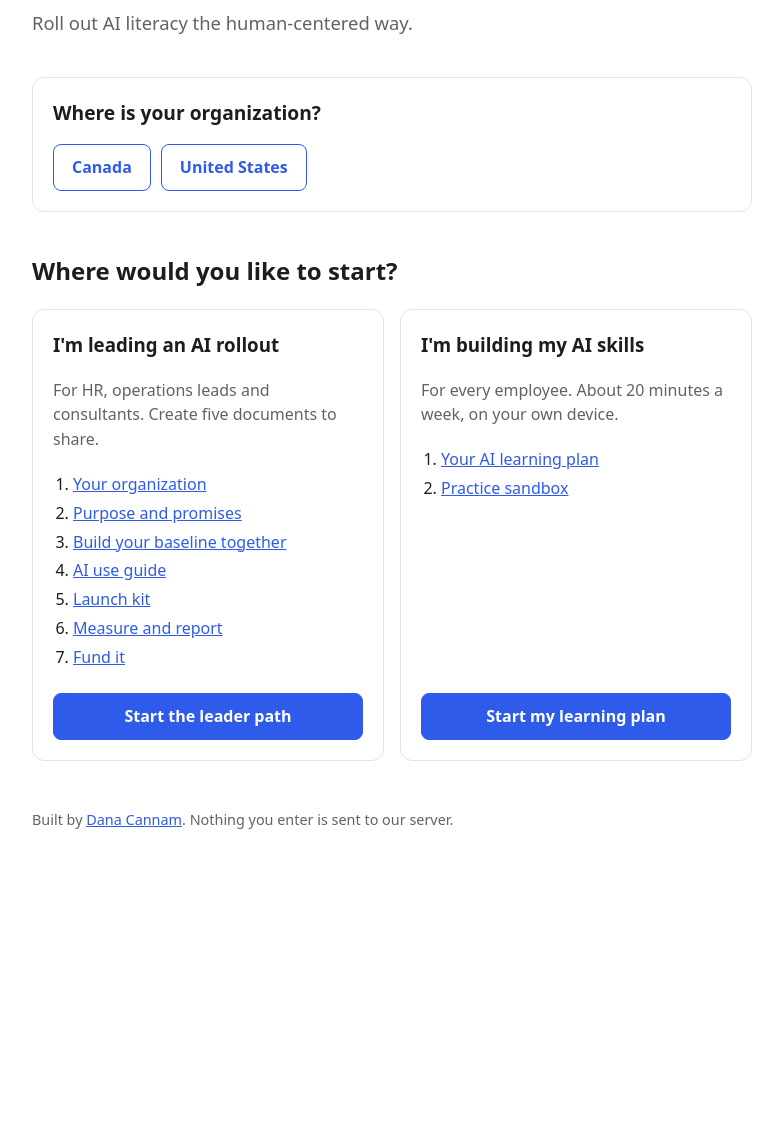
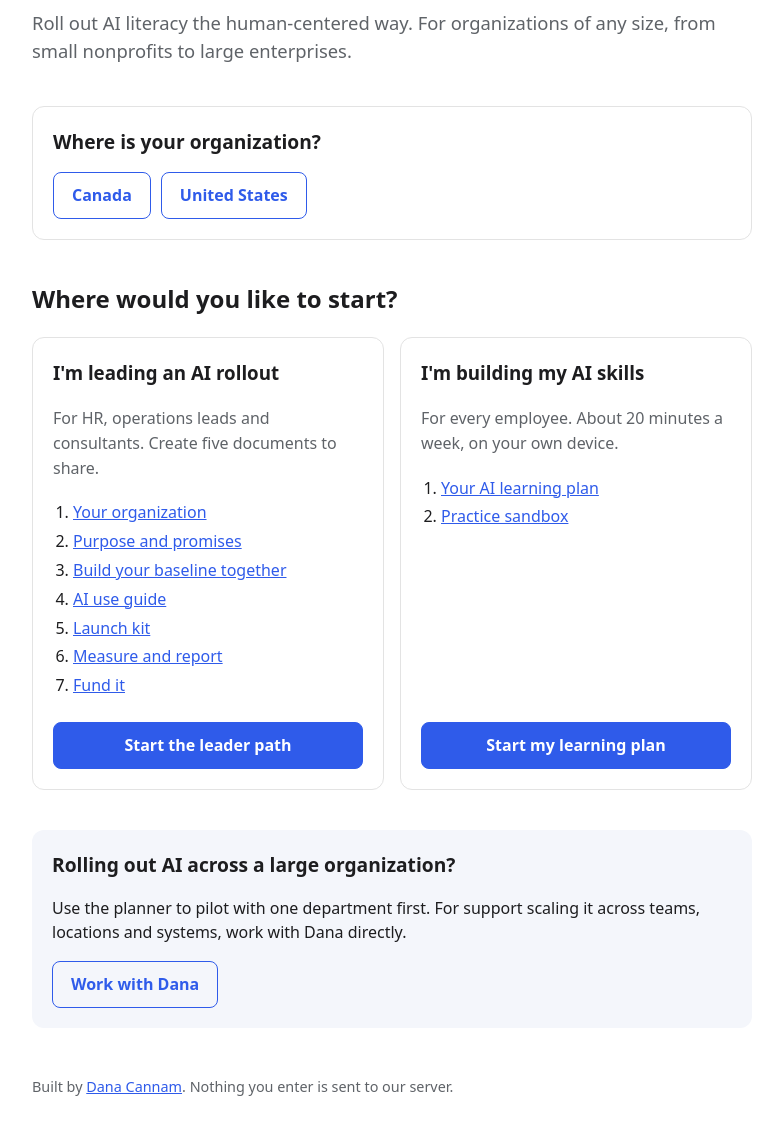
Before and after one commit to dcannamd/HCD-AI-Literacy-Rollout, a website: page public/index.html in a window 1280 px wide. Shown: the part 120-1254 px from the top of the page, without its empty margins (248-1031 px from the left). Before the commit the page ends 1014 px from the top, so only its background shows below. Drawn offline with Linux system fonts and the light colour scheme.

Commit message:
Welcome organizations of every size
- Home page says it is for organizations of any size, and adds a
  'Rolling out AI across a large organization?' section linking to
  danacannam.com
- Organization page: choosing 250 or more employees shows a note
  suggesting a one-department pilot, with a link to get support

Co-Authored-By: Claude Opus 5.5 <noreply@anthropic.com>
Claude-Session: https://claude.ai/code/session_013sgsMTJGu2ZNiXxxcgX58n

```diff
--- a/public/index.html
+++ b/public/index.html
@@ -12,7 +12,7 @@
     <header>
       <p class="eyebrow">Free and open source</p>
       <h1>AI Literacy Rollout Planner</h1>
-      <p class="lead">Roll out AI literacy the human-centered way.</p>
+      <p class="lead">Roll out AI literacy the human-centered way. For organizations of any size, from small nonprofits to large enterprises.</p>
     </header>
 
     <section id="country-picker" class="country" aria-labelledby="country-heading">
@@ -41,6 +41,12 @@
         <a class="button" href="/plan">Start my learning plan</a>
       </section>
     </div>
+
+    <section class="larger" aria-labelledby="larger-heading">
+      <h2 id="larger-heading">Rolling out AI across a large organization?</h2>
+      <p>Use the planner to pilot with one department first. For support scaling it across teams, locations and systems, work with Dana directly.</p>
+      <a class="button secondary" href="https://www.danacannam.com">Work with Dana</a>
+    </section>
 
     <footer>
       <p>Built by <a href="https://www.danacannam.com">Dana Cannam</a>. Nothing you enter is sent to our server.</p>
--- a/public/style.css
+++ b/public/style.css
@@ -180,3 +180,7 @@ a.button.secondary { background: transparent; color: var(--accent); }
 .results-grid input { font: inherit; padding: 8px; border: 1px solid #c9c9c9; border-radius: 8px; width: 100%; }
 .results-grid strong { font-size: 0.85rem; color: var(--muted); }
 #results-form .row, #results-form > label { margin-top: 12px; }
+
+/* Larger organizations */
+.larger { margin: 8px 0 40px; padding: 20px; border-radius: 12px; background: #f4f6fb; }
+.larger h2 { margin-top: 0; font-size: 1.2rem; }
```
Also changed, not shown: public/profile.html (+8 -0 lines).
